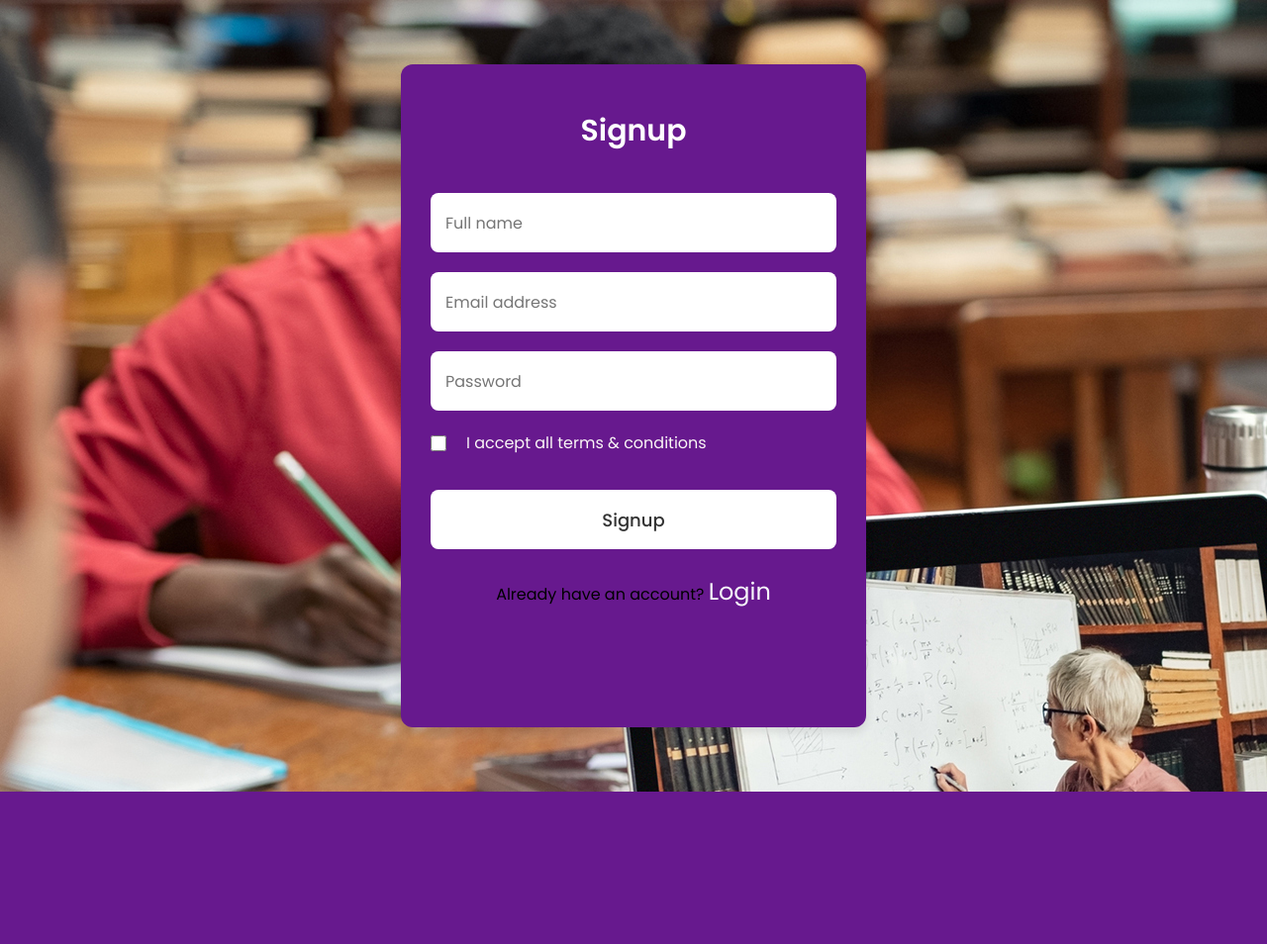
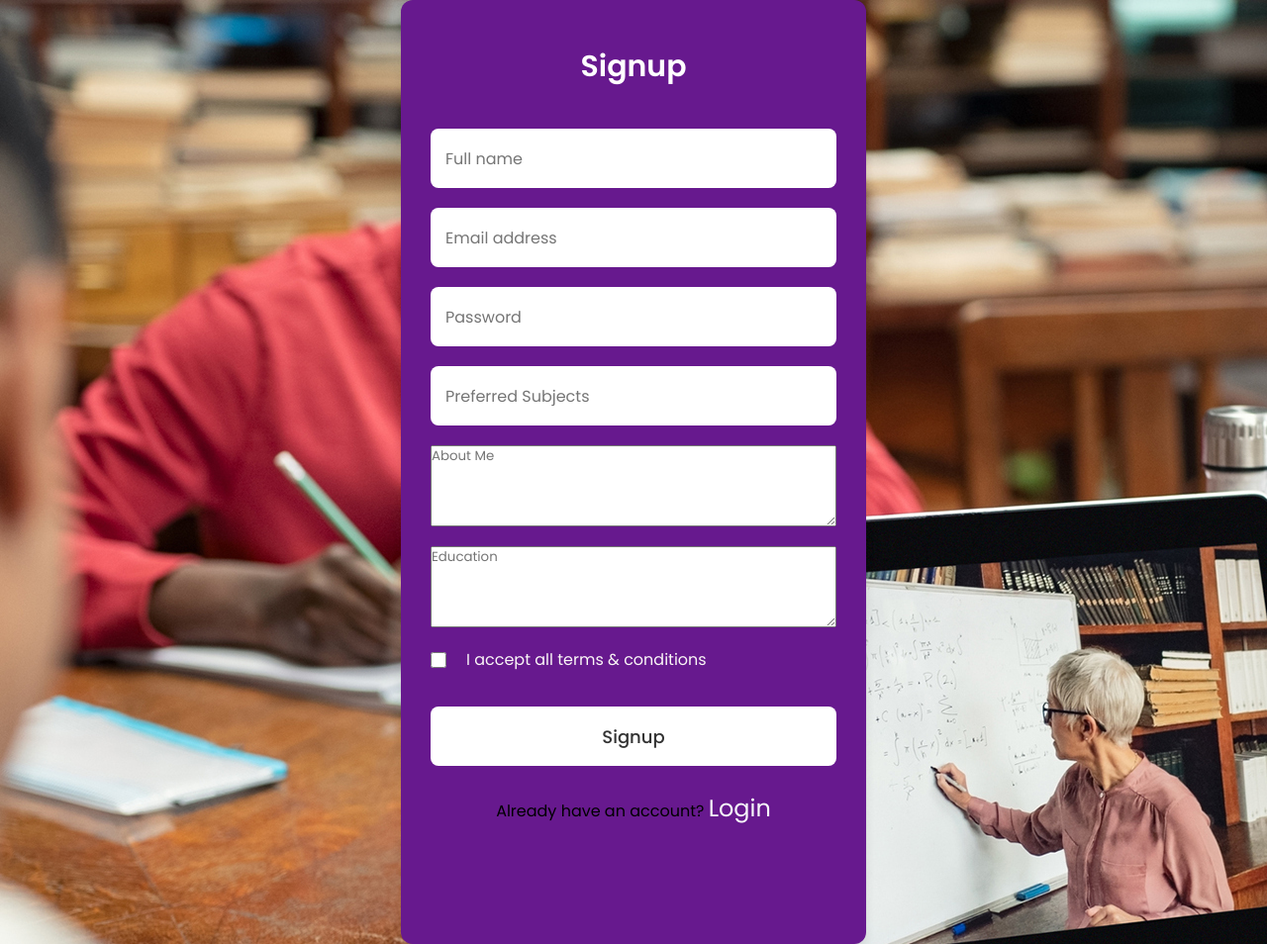
Before and after one commit to Harikriz05/Studybuddy, a Flask app: page /signup in a window 1280 px wide. Shown: the whole page at 99% size. Before the commit the page ends 800 px from the top, so only its background shows below. Run offline with Flask 3, Linux system fonts and the light colour scheme.

Commit message:
Update signup.html

```diff
--- a/templates/signup.html
+++ b/templates/signup.html
@@ -1,29 +1,29 @@
 <!DOCTYPE html>
-<!-- Coding By CodingNepal - codingnepalweb.com -->
 <html lang="en">
   <head>
     <meta charset="UTF-8" />
     <meta http-equiv="X-UA-Compatible" content="IE=edge" />
     <meta name="viewport" content="width=device-width, initial-scale=1.0" />
+    <link rel="stylesheet" href="{{ url_for('static', filename='css/style1.css') }}" />
     <title>Login & Signup Form</title>
-    <link rel="stylesheet" href="{{ url_for('static', filename='css/style1.css') }}" />
   </head>
   <body>
     <section class="wrapper">
       <div class="form signup">
         <br>
         <header>Signup</header>
-        <form action="/signup" method="POST"> <!-- Changed the form action to /signup and added method="POST" -->
-          <input type="text" name="u" placeholder="Full name" required /> <!-- Added name attribute -->
-          <input type="text" name="e" placeholder="Email address" required /> <!-- Added name attribute -->
-          <input type="password" name="p" placeholder="Password" required /> <!-- Added name attribute -->
+        <form action="/signup" method="POST">
+          <input type="text" name="u" placeholder="Full name" required />
+          <input type="text" name="e" placeholder="Email address" required />
+          <input type="password" name="p" placeholder="Password" required />
+          <input type="text" name="preferred_subjects" placeholder="Preferred Subjects" required />
+          <textarea name="about_me" placeholder="About Me" rows="4" required></textarea>
+          <textarea name="education" placeholder="Education" rows="4" required></textarea>
           <div class="checkbox">
             <input type="checkbox" id="signupCheck" />
             <br>
-
             <label for="signupCheck">I accept all terms & conditions</label>
           </div>
-
           <input type="submit" value="Signup" />
         </form>
         <br>
@@ -33,7 +33,6 @@
           {% endif %}
         </div>
         <p style="text-align: center;">Already have an account? <a class="login-link" href="/login">Login</a></p>
-
       </div>
 
       <script>
```
